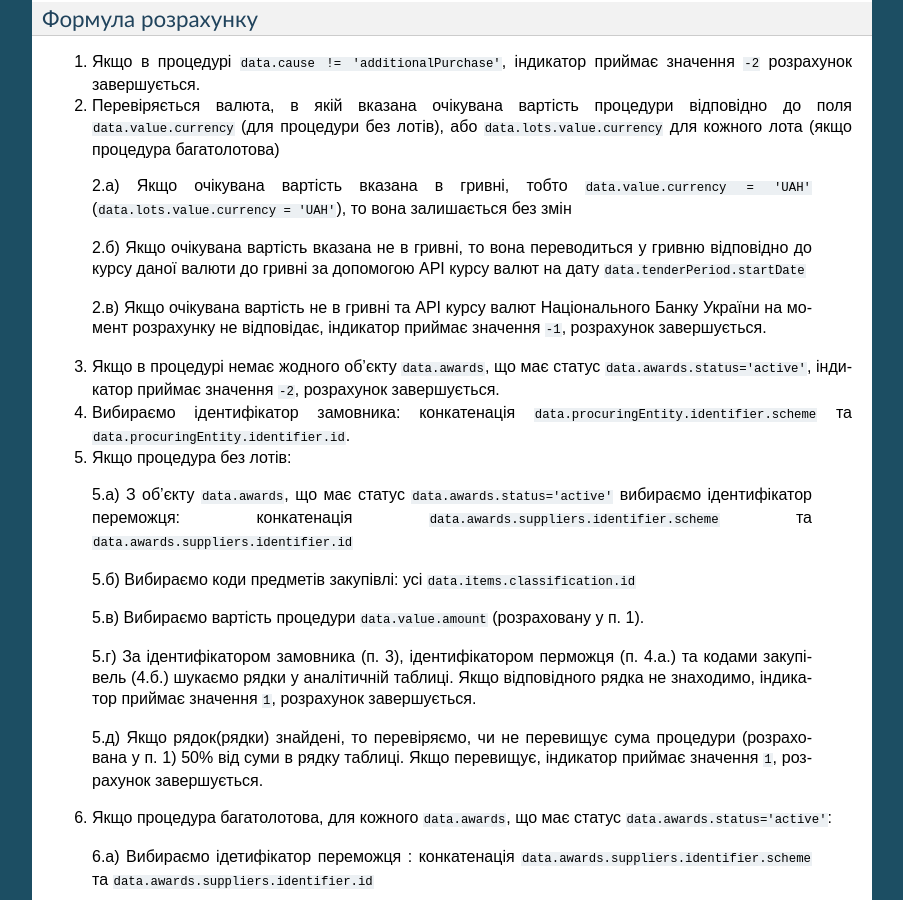
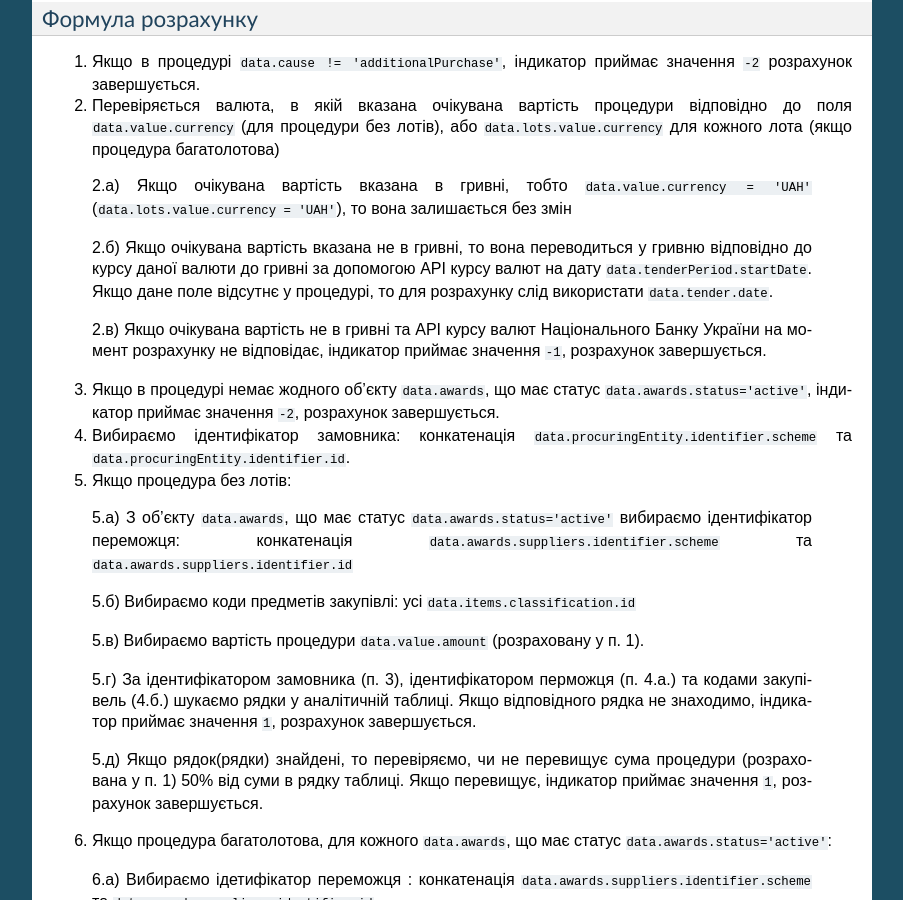
Before and after one commit to dbolshev/indicators-docs, a Sphinx documentation site: the page built from docs/RISK-1-2-1.rst, in a window 1280 px wide and 900 px high, scrolled down 2429 px. Shown: the whole window, without its empty margins (198-1101 px from the left). Built offline with Sphinx 7.4.7, drawn with Linux system fonts in a browser that asks for light colours; pages that are not in the unit, such as notebooks, are missing from menus.

Commit message:
Update RISK-1-2-1.rst

```diff
--- a/docs/RISK-1-2-1.rst
+++ b/docs/RISK-1-2-1.rst
@@ -132,7 +132,7 @@
 
   2.а) Якщо очікувана вартість вказана в гривні, тобто ``data.value.currency = 'UAH'`` (``data.lots.value.currency = 'UAH'``), то вона залишається без змін
 
-  2.б) Якщо очікувана вартість вказана не в гривні, то вона переводиться у гривню відповідно до курсу даної валюти до гривні за допомогою API курсу валют на дату ``data.tenderPeriod.startDate``
+  2.б) Якщо очікувана вартість вказана не в гривні, то вона переводиться у гривню відповідно до курсу даної валюти до гривні за допомогою API курсу валют на дату ``data.tenderPeriod.startDate``. Якщо дане поле відсутнє у процедурі, то для розрахунку слід використати ``data.tender.date``.
 
   2.в) Якщо очікувана вартість не в гривні та API курсу валют Національного Банку України на момент розрахунку не відповідає, індикатор приймає значення ``-1``, розрахунок завершується.
 
```
